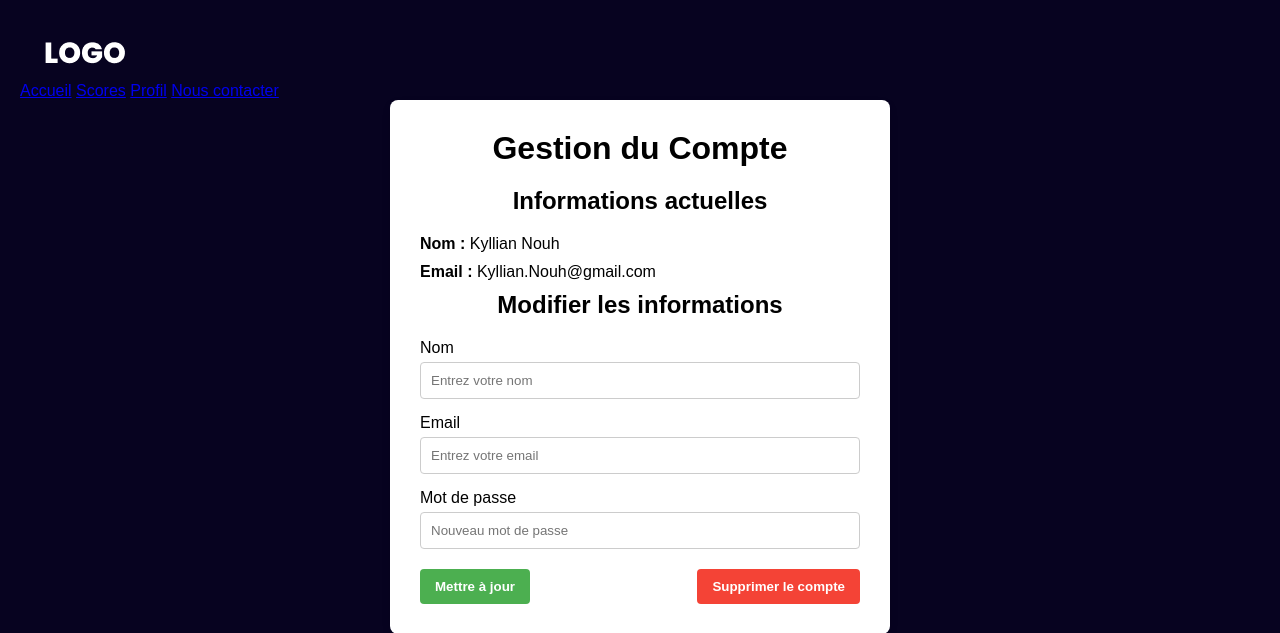
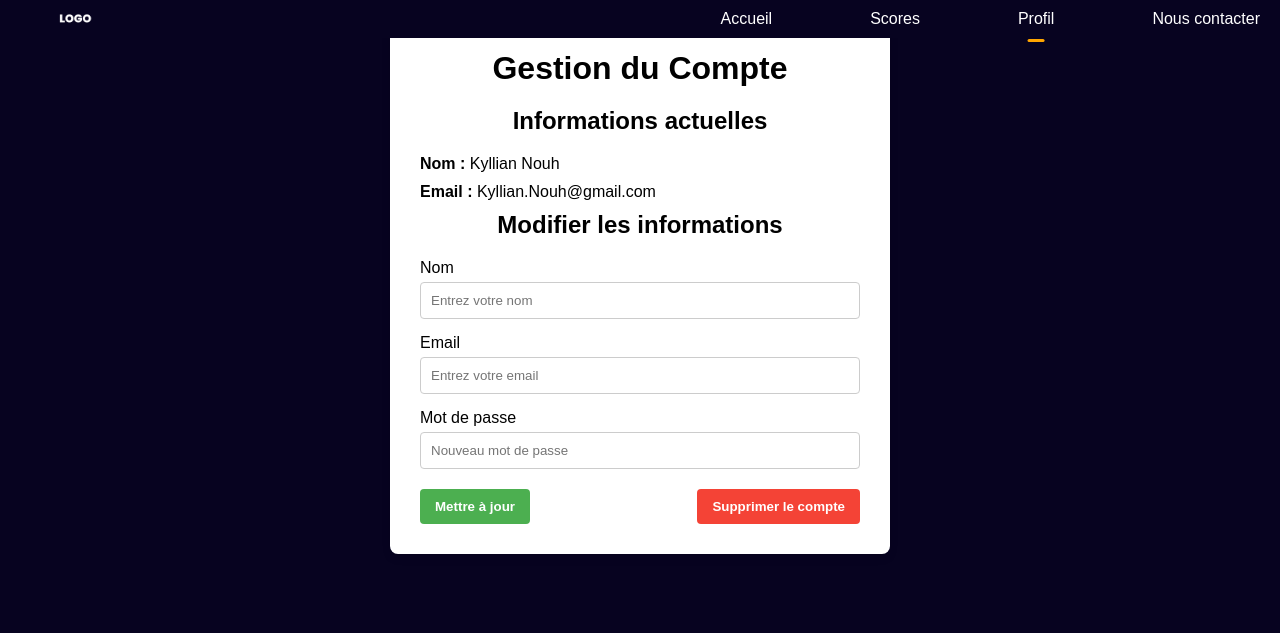
Before and after one commit to tezc4t/tezcat-ThePowerOfMemory.github.io, a PHP site: page /ACS.php in a window 1280 px wide. Shown: the top 633 px of the page. Run offline with PHP 8.4, Linux system fonts and the light colour scheme.

Commit message:
fix branche MAX2

```diff
--- a/ACS.php
+++ b/ACS.php
@@ -1,5 +1,3 @@
-<!DOCTYPE html>
-
 <!DOCTYPE html>
 
 <head>
--- a/accueil.php
+++ b/accueil.php
@@ -1,8 +1,9 @@
-<?php require 'utils/functions-scores.php'; ?>
+<?php require 'utils/fonctions-accueil.php'; ?>
 
 <!DOCTYPE html>
 
 <html lang="fr">
+    <head>
 <head>
     <link rel="stylesheet" href="acceuil.css">
     <link rel="stylesheet" href="header.css">
--- /dev/null
+++ b/header.css
@@ -0,0 +1,63 @@
+header {
+    position: absolute;
+    top: 0;
+    width: 100%;
+    display: flex;
+    align-items: center;
+    justify-content: space-between;
+    background-color: #070320;
+}
+
+.header-container {
+    padding: 0 30px;
+    width: 100%;
+    display: flex;
+    align-items: center;
+    justify-content: space-between;
+}
+
+header img {
+    width: 50px;
+    height: auto;
+    transition: 0.3s ease-in-out;
+    margin: 0px;
+}
+
+header img:hover {
+    transform: scale(1.2);
+    rotate: 10deg;
+}
+
+header .menu {
+    display: flex;
+    gap: 78px;
+}
+
+header .menu a {
+    position: relative;
+    text-decoration: none;
+    font-size: 16px;
+    padding: 10px;
+    color: #ffffff;
+    transition: 0.3s ease-in-out;
+    display: inline-block;
+}
+
+header .menu a:hover {
+    transform: scale(1.05);
+    border-radius: 6px;
+    color: orange;
+}
+
+header .menu a.active::after {
+    content: "";
+    position: absolute;
+    left: 50%;
+    bottom: -4px;
+    transform: translateX(-50%);
+    width: 30%;
+    height: 3px;
+    background-color: orange;
+    border-radius: 2px;
+    transition: all 0.3s ease;
+}
--- a/styles.css
+++ b/styles.css
@@ -1,4 +1,3 @@
-
 /* ================================================
    STYLE GLOBAL
    ================================================ */
```
Also changed, not shown: utils/fonctions-accueil.php (renamed from utils/functions-scores.php), 1 other file.
